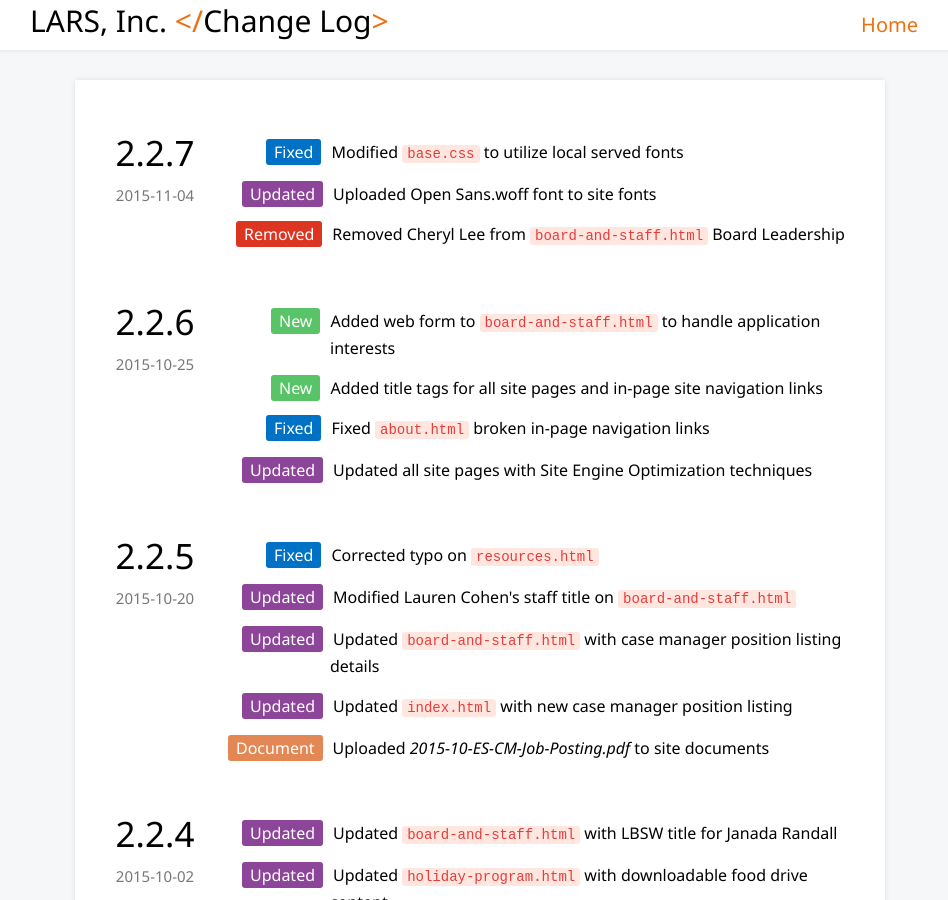
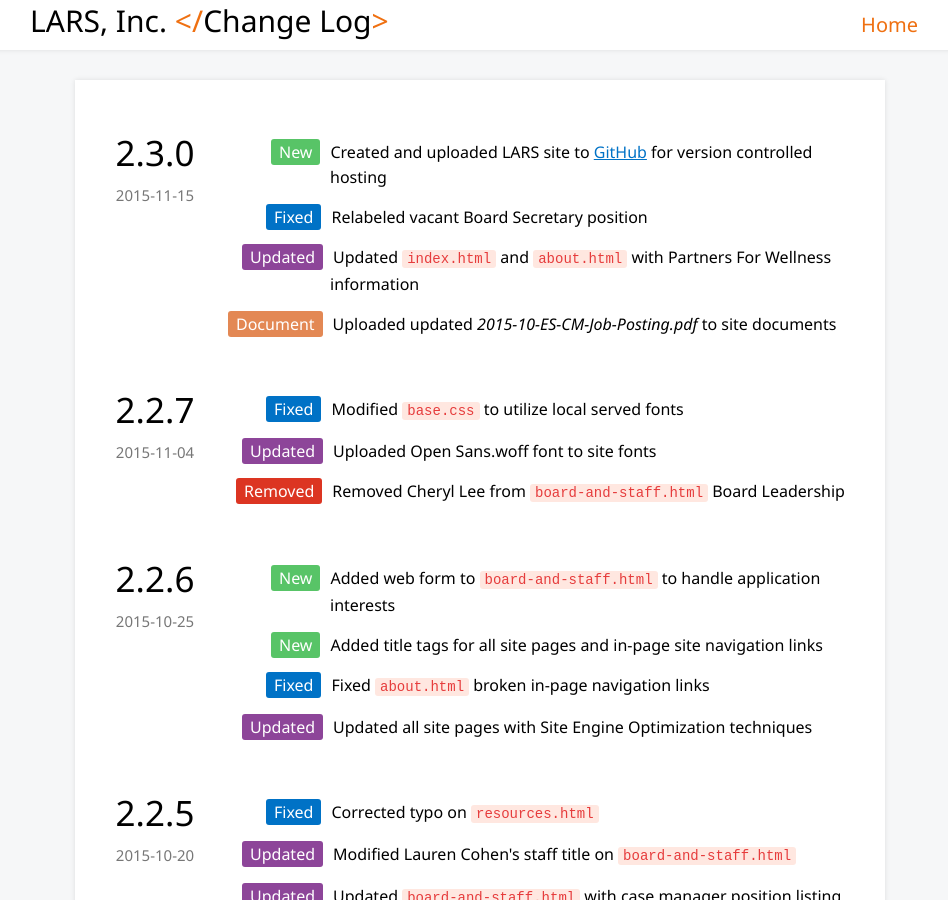
Before and after one commit to alden-curnutt/lars, a Jekyll site: the page changelog.html, which Jekyll copies as it is, in a window 1280 px wide and 900 px high. Shown: the whole window, without its empty margins (160-1108 px from the left). Built offline with Jekyll 4.4.1, drawn with Linux system fonts in a browser that asks for light colours; nearby versions of some CDN libraries.

Commit message:
2.3.0 - updated position listing; updated index / about with partners for wellness info; updated secretary position

```diff
--- a/board-and-staff.html
+++ b/board-and-staff.html
@@ -260,9 +260,9 @@
 							<img src="assets/images/profiles/avatar.png" style="width: 100px; height: 100px;">
 						</div>
 						<div class="col-xs-12 col-md-8 col-lg-9">
-							<h4>Position Vacant</h4>
+							<h4>Board Secretary</h4>
 							<hr class="green">
-							<p>-</p>
+							<p>Position Vacant</p>
 						</div>
 					</div>
 				</div>
--- a/changelog.html
+++ b/changelog.html
@@ -112,6 +112,19 @@
 
 <div id="log-wrap" class="clearfix">
 	<ul>
+
+		<li class="clearfix logged">
+			<div class="release">
+				2.3.0<br>
+				<span class="date">2015-11-15</span>
+			</div>
+			<ul class="changes">
+				<li class="new">Created and uploaded LARS site to <a href="https://github.com/" target="_blank">GitHub</a> for version controlled hosting</li>
+				<li class="fixed">Relabeled vacant Board Secretary position</li>
+				<li class="updated">Updated <code>index.html</code> and <code>about.html</code> with Partners For Wellness information</li>
+				<li class="document">Uploaded updated <em>2015-10-ES-CM-Job-Posting.pdf</em> to site documents</li>
+			</ul>
+		</li>
 
 		<li class="clearfix logged">
 			<div class="release">
```
Also changed, not shown: about.html (+14 -0 lines), index.html (+13 -1 lines), 7 other files.
